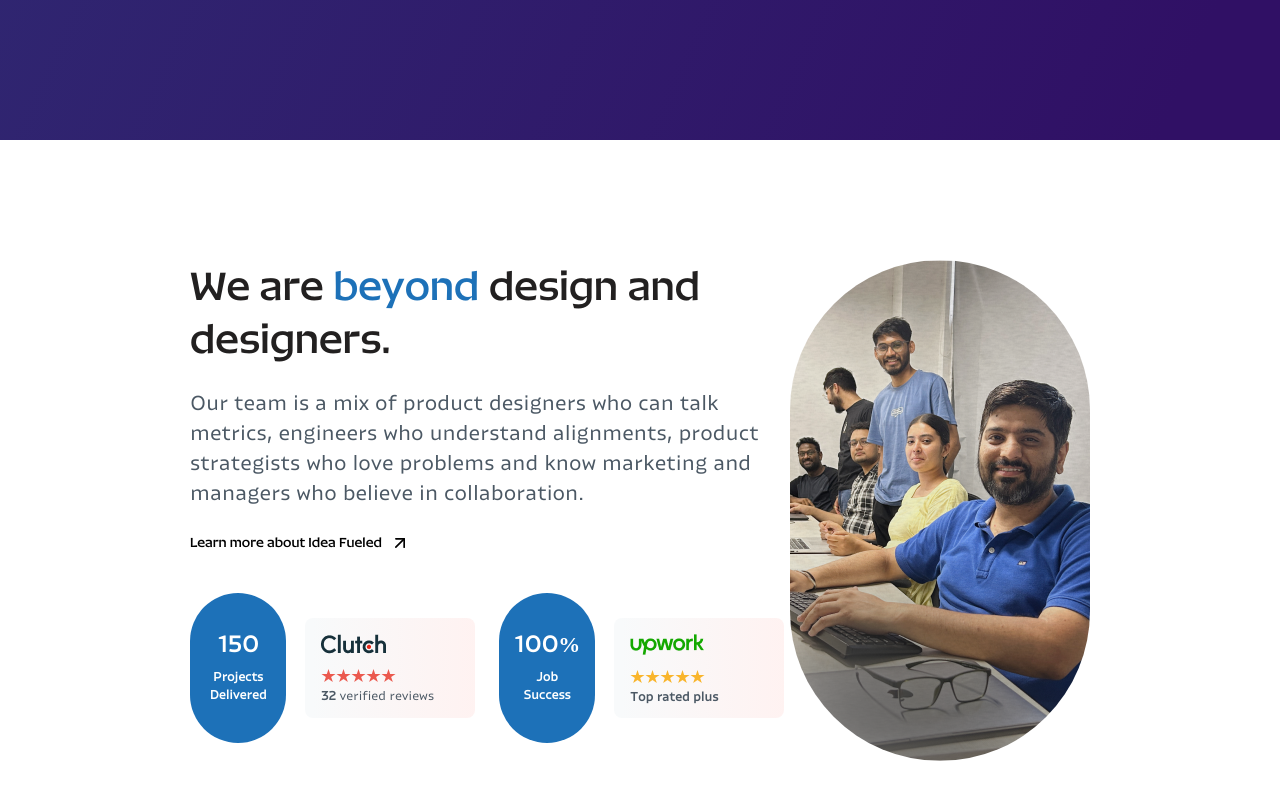
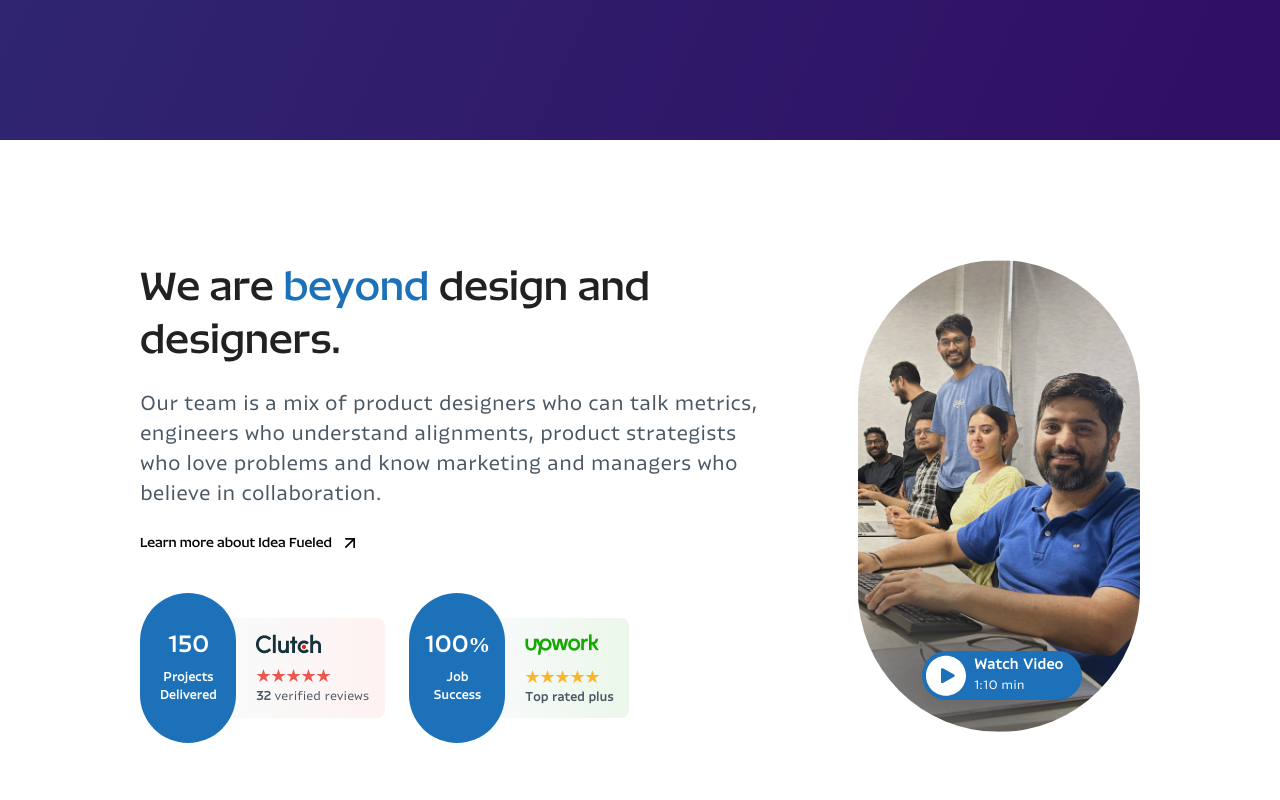
Before and after one commit to Abhishek-Ideafueled/idea-fueled-site, a React (Vite) app: page / in a window 1280 px wide. Shown: the part 660-1460 px from the top of the page. Built offline with nearby package versions, Linux system fonts and the light colour scheme.

Commit message:
completed layout of about us section

```diff
--- a/src/components/AboutUs.css
+++ b/src/components/AboutUs.css
@@ -1,3 +1,3 @@
-.star-section span:hover svg{
+.star-section:hover svg{
     display: block ;
 }
--- a/src/components/AboutUs.jsx
+++ b/src/components/AboutUs.jsx
@@ -6,10 +6,13 @@ import { IoStarSharp } from "react-icons/io5";
 
 const AboutUs = () => {
   return (
-    <div className="w-full h-[733px] py-[120px]">
-      <div className="main-container mx-auto flex justify-center">
-        <div className="flex justify-between">
-          <div className="flex flex-col gap-10 max-w-[600px]">
+    <div className="w-full min-h-[733px] py-[40px] md:py-[80px] lg:py-[120px] overflow-hidden">
+      <div className="main-container mx-auto flex justify-center md:px-10 lg:px-0">
+        <div className="flex flex-col md:flex-row  lg:gap-[50px] xl:gap-[100px]">
+
+            {/* section for the about us text */}
+
+          <div className="flex flex-col gap-10 w-full md:w-[70%]">
             <div className="flex flex-col gap-6">
               <h1 className="heading-h2 text-custom-heading">
                 We are <span className="text-custom-blue">beyond </span>
@@ -28,15 +31,18 @@ const AboutUs = () => {
                 </span>
               </Link>
             </div>
-            <div className="flex gap-6">
-              <div className="flex gap-[19px] items-center">
-                <div className="flex flex-col justify-center text-center rounded-full gap-2 text-white bg-custom-blue font-konsoleRegular font-semibold h-[150px] w-[96px]">
+
+            {/* Section for reviews */}
+
+            <div className="flex flex-col items-center justify-center md:justify-start sm:flex-row gap-6">
+              <div className="flex items-center">
+                <div className="flex flex-col justify-center text-center rounded-full gap-2 z-10 text-white bg-custom-blue font-konsoleRegular font-semibold h-[150px] w-[96px]">
                   <span className="text-[22px] leading-[27.5px]">150</span>
                   <span className="text-[12px] leading-[18px]">
                     Projects Delivered
                   </span>
                 </div>
-                <div className="flex flex-col bg-rating-section p-4 w-[170px] h-[100px] star-section rounded-lg">
+                <div className="flex flex-col bg-clutch-section hover:bg-clutch-section2 ml-[-20px] z-0 py-4 pr-4 pl-10 max-w-[170px] h-[100px] star-section rounded-lg">
                   <span className="flex justify-between mb-[14px]">
                     <img src="/clutch-logo.png" alt="clutch-logo" />
                     <FiArrowUpRight
@@ -45,8 +51,8 @@ const AboutUs = () => {
                     />
                   </span>
                   <span className="flex text-[#EB594E]">
-                    <IoStarSharp size={15} /> <IoStarSharp size={15} />{" "}
-                    <IoStarSharp size={15} /> <IoStarSharp size={15} />{" "}
+                    <IoStarSharp size={15} /> <IoStarSharp size={15} />
+                    <IoStarSharp size={15} /> <IoStarSharp size={15} />
                     <IoStarSharp size={15} />
                   </span>
                   <span className="font-konsoleRegular text-xs leading-[18px] text-custom-body mt-1">
@@ -55,15 +61,15 @@ const AboutUs = () => {
                   </span>
                 </div>
               </div>
-              <div className="flex gap-[19px] items-center">
-                <div className="flex flex-col justify-center text-center rounded-full gap-2 text-white bg-custom-blue font-konsoleRegular font-semibold h-[150px] w-[96px]">
+              <div className="flex items-center">
+                <div className="flex flex-col justify-center text-center rounded-full gap-2 z-10 text-white bg-custom-blue font-konsoleRegular font-semibold h-[150px] w-[96px]">
                   <span className="text-[22px] leading-[27.5px]">100%</span>
                   <span className="text-[12px] leading-[18px]">
                     Job <br />
                     Success
                   </span>
                 </div>
-                <div className="flex flex-col bg-rating-section p-4 w-[170px] h-[100px] star-section rounded-lg">
+                <div className="flex flex-col bg-upwork-section hover:bg-upwork-section2 ml-[-20px] z-0 py-4 pr-4 pl-10 max-w-[170px] h-[100px] star-section rounded-lg">
                   <span className="flex justify-between mb-[14px]">
                     <img src="/upwork-logo.png" alt="upwork logo" />
                     <FiArrowUpRight
@@ -72,8 +78,8 @@ const AboutUs = () => {
                     />
                   </span>
                   <span className="flex text-[#F9B52C]">
-                    <IoStarSharp size={15} /> <IoStarSharp size={15} />{" "}
-                    <IoStarSharp size={15} /> <IoStarSharp size={15} />{" "}
+                    <IoStarSharp size={15} /> <IoStarSharp size={15} />
+                    <IoStarSharp size={15} /> <IoStarSharp size={15} />
                     <IoStarSharp size={15} />
                   </span>
                   <span className="font-konsoleRegular text-xs leading-[18px] text-custom-body mt-1 font-semibold">
@@ -83,8 +89,28 @@ const AboutUs = () => {
               </div>
             </div>
           </div>
-          <div className="max-w-[320px] h-[520px]">
-            <img src="/team-image.jpg" alt="our team image" className="rounded-full" />
+          <div className="relative w-[320px] min-h-[445px] h-[520px] mt-10 md:mt-0 self-center">
+            <img src="/team-image.jpg" alt="our team image" className="rounded-full w-full" />
+            <div className="absolute bottom-10 md:bottom-20 left-16 bg-custom-blue w-[160px] flex gap-2 rounded-full p-1 pr-4 cursor-pointer">
+                <span><svg width="40" height="41" viewBox="0 0 40 41" fill="none" xmlns="http://www.w3.org/2000/svg">
+<g filter="url(#filter0_b_27_1457)">
+<path fillRule="evenodd" clipRule="evenodd" d="M20 40.6667C31.0457 40.6667 40 31.7124 40 20.6667C40 9.62105 31.0457 0.666748 20 0.666748C8.9543 0.666748 0 9.62105 0 20.6667C0 31.7124 8.9543 40.6667 20 40.6667ZM16.875 28.0028L28.125 21.7148C28.9583 21.249 28.9583 20.0845 28.125 19.6187L16.875 13.3307C16.0417 12.8649 15 13.4471 15 14.3787L15 26.9548C15 27.8864 16.0417 28.4686 16.875 28.0028Z" fill="white"/>
+</g>
+<defs>
+<filter id="filter0_b_27_1457" x="-16" y="-15.3333" width="72" height="72" filterUnits="userSpaceOnUse" colorInterpolationFilters="sRGB">
+<feFlood floodOpacity="0" result="BackgroundImageFix"/>
+<feGaussianBlur in="BackgroundImageFix" stdDeviation="8"/>
+<feComposite in2="SourceAlpha" operator="in" result="effect1_backgroundBlur_27_1457"/>
+<feBlend mode="normal" in="SourceGraphic" in2="effect1_backgroundBlur_27_1457" result="shape"/>
+</filter>
+</defs>
+</svg>
+</span>
+<div className="flex flex-col font-konsoleRegular font-semibold text-white text-sm">
+    <span>Watch Video</span>
+    <span className="font-normal text-[12px]">1:10 min</span>
+</div>
+            </div>
           </div>
         </div>
       </div>
--- a/src/index.css
+++ b/src/index.css
@@ -30,7 +30,7 @@
     @apply bg-custom-button font-ttCommonProMedium font-semibold tracking-[0.8px] text-btn-text hover:bg-btn-hover;
   } */
    .nav-container{
-    @apply w-full px-5 lg:max-w-[1000px] lg:px-0 xl:max-w-[1280px]
+    @apply w-full px-5 lg:max-w-[1000px] lg:px-0 extra-xl:max-w-[1280px]
    }
   .main-container{
     @apply px-5 lg:px-0 w-full max-w-[1000px];
--- a/tailwind.config.js
+++ b/tailwind.config.js
@@ -8,7 +8,9 @@ export default {
   ],
   theme: {
     extend: {
-
+      screens:{
+        'extra-xl':'1366px',
+      },
       fontFamily:{
         konsoleRegular: ["Konsole-Regular"],
         konsoleRegular2: ["Konsole-Regular2"],
@@ -24,7 +26,10 @@ export default {
       },
       backgroundImage:{
           'hero-section' : "linear-gradient(114.13deg, #2FBEC2 -5.35%, #2E82A3 22.85%, #301065 89.65%)",
-          'rating-section':"linear-gradient(90deg, #F8FAFB 4.25%, #FFF2F1 101.43%)",
+          'clutch-section':"linear-gradient(90deg, #F8FAFB 4.25%, #FFF2F1 101.43%)",
+          'clutch-section2':"linear-gradient(90deg, #F8FAFB 4.25%, #FEE2E0 101.43%)",
+          'upwork-section':"linear-gradient(90deg, #F8FAFB 4.25%, #EBF7E9 101.43%)",
+          'upwork-section2':"linear-gradient(90deg, #F8FAFB 4.25%, #E3FBE0 101.43%)",
       }
     },
   },
```
